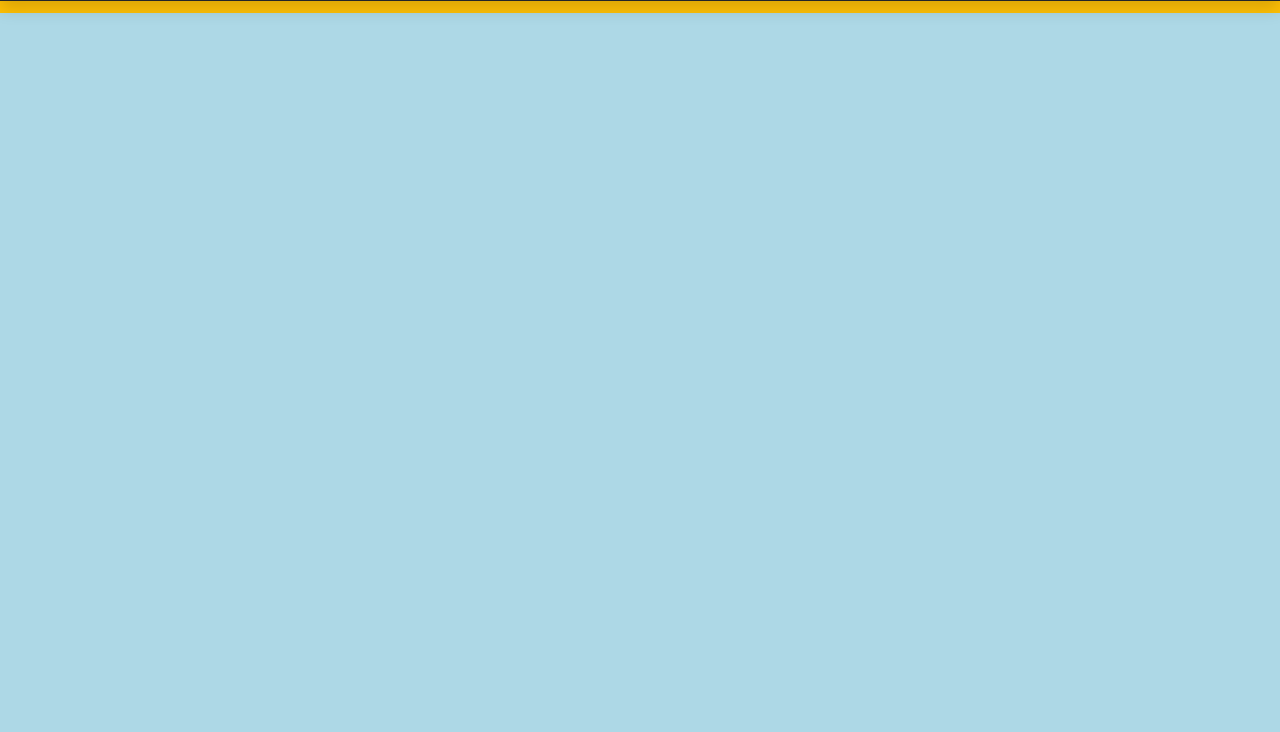
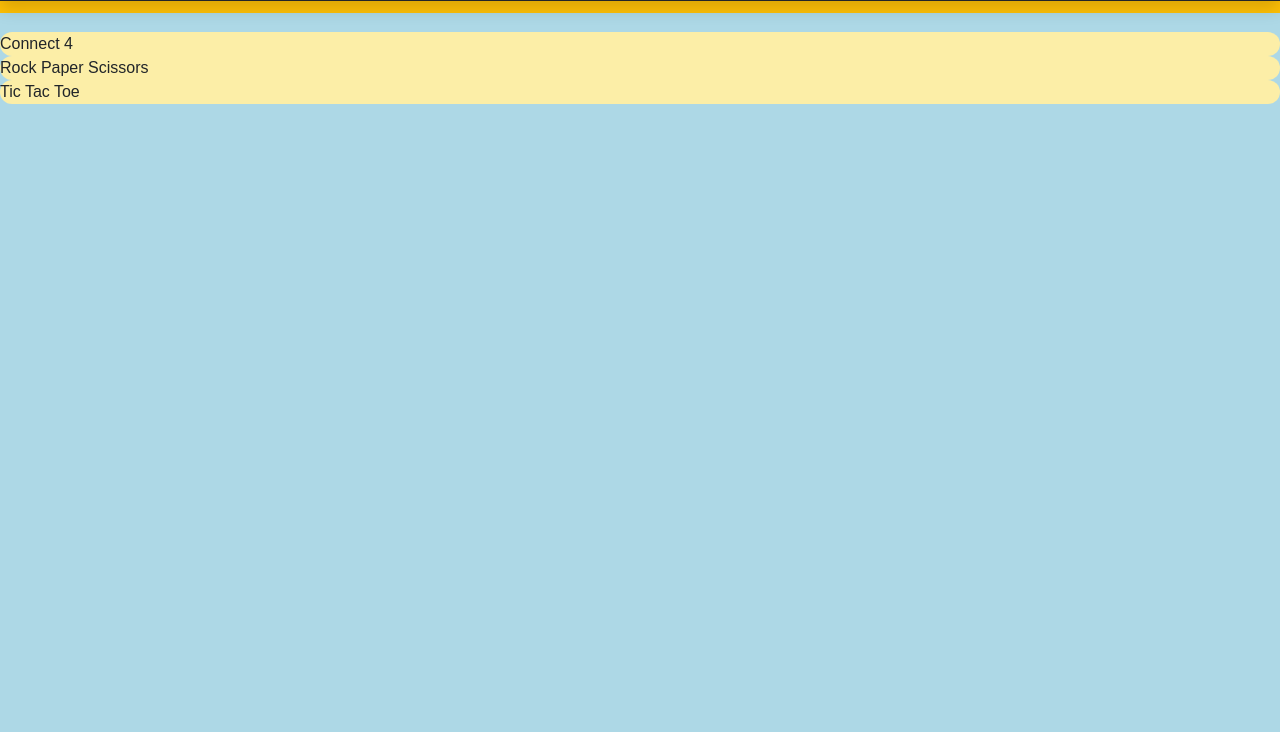
Before and after one commit to CompSciGroupProjects/Game-site-2024-group-5-4, a plain HTML site: page index.html in a window 1280 px wide. Shown: the part 68-800 px from the top of the page. Drawn offline with nearby package versions, Linux system fonts and the light colour scheme.

Commit message:
jittleyang

```diff
--- a/index.html
+++ b/index.html
@@ -6,6 +6,7 @@
     <link rel="stylesheet" href = "style.css">
     <script src="https://cdn.jsdelivr.net/npm/bootstrap@5.0.2/dist/js/bootstrap.bundle.min.js" integrity="sha384-MrcW6ZMFYlzcLA8Nl+NtUVF0sA7MsXsP1UyJoMp4YLEuNSfAP+JcXn/tWtIaxVXM" crossorigin="anonymous"></script>
     <meta name="viewport" content="width=device-width, initial-scale=1">
+    <script src = "script.js"></script>
 </head>
 <body>
 <nav class = "navbar navbar-expand-sm bg-warning fixed-top">
@@ -24,13 +25,13 @@
     </div>
 </nav>
 <div onclick = "c4Link()" id = "C4">
-
+    <div class = "rounded-pill gameButton"> Connect 4 </div>
 </div>
 <div onclick = "rPSLink()" id = "RPS">
-
+    <div class = "rounded-pill gameButton"> Rock Paper Scissors </div>
 </div>
 <div onclick = "tTTLink()" id = "TTT">
-
+    <div class = "rounded-pill gameButton"> Tic Tac Toe </div>
 </div>
 </body>
 </html>
--- a/style.css
+++ b/style.css
@@ -1,4 +1,11 @@
 body {
     background-color: lightblue;
     font-family: fantasy, sans-serif;
+    padding-top: 100px;
 }
+.nav-link {
+    font-size: 50px;
+}
+.gameButton {
+    background-color: #fceea7;
+}
```
